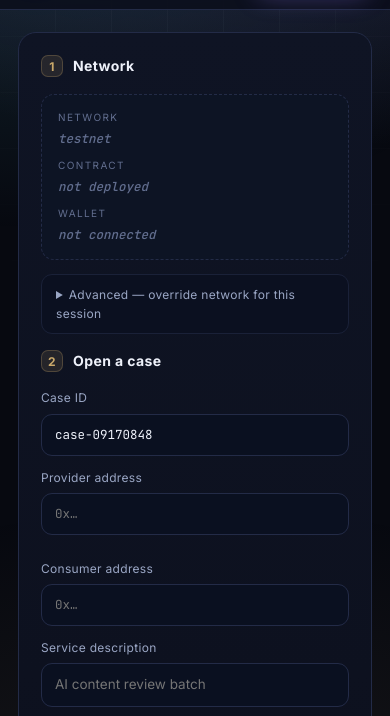
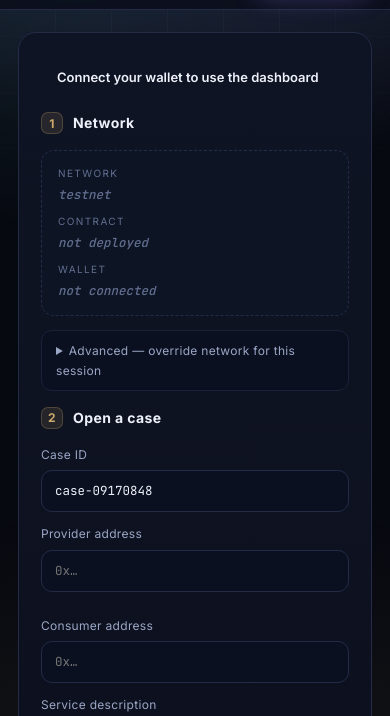
Before and after one commit to weels007/verdict-arc, a website built with Vite: page frontend/index.html in a window 390 px wide. Both pictures are taken after a click on the link "Open the Court". Shown: the part 80-796 px from the top of the page. Built offline with nearby package versions, Linux system fonts and the light colour scheme; no server answers.

Commit message:
fix: add visible wallet requirement notifications for dashboard
- Add notify() function for prominent toast-style messages in dashboard
- Show wallet connection requirement when dashboard loads
- Show error notification when actions fail (no wallet, no adapter, etc.)
- Show success notification when wallet connects
- Add .notify CSS styles (err, warn, ok variants)

Fixes issue where dashboard buttons appear unresponsive when wallet
is not connected - errors were only visible in activity log.

```diff
--- a/frontend/src/main.ts
+++ b/frontend/src/main.ts
@@ -95,6 +95,26 @@ function setConnState(stateName: "idle" | "ok" | "err", label: string): void {
   if (labelEl) labelEl.textContent = label;
 }
 
+let notifyTimeout: number | null = null;
+
+function notify(root: ParentNode, message: string, kind: "err" | "warn" = "err"): void {
+  let box = root.querySelector("#notify") as HTMLDivElement | null;
+  if (!box) {
+    box = document.createElement("div");
+    box.id = "notify";
+    const panel = root.querySelector(".panel");
+    if (panel) panel.insertBefore(box, panel.firstChild);
+  }
+  box.textContent = "";
+  box.className = `notify notify-${kind}`;
+  const t = document.createElement("span");
+  t.textContent = message;
+  box.appendChild(t);
+  box.hidden = false;
+  if (notifyTimeout) window.clearTimeout(notifyTimeout);
+  notifyTimeout = window.setTimeout(() => { box.hidden = true; }, 5000);
+}
+
 // ---------------------------------------------------------------------------
 // Wallet
 // ---------------------------------------------------------------------------
@@ -138,6 +158,7 @@ async function onConnect(root?: ParentNode): Promise<void> {
     updateConnectButton();
     if (root) {
       log(root, "ok", `Connected: ${info.walletName} ${info.address}`);
+      notify(root, `Wallet connected: ${info.walletName} ${shortenAddress(info.address)}`, "ok");
       prefillFromWallet(root);
       rebuildAdapter(root);
       refreshNetworkStatus(root);
@@ -266,6 +287,7 @@ async function onCreateCase(root: ParentNode): Promise<void> {
     adapter = requireAdapter(root);
   } catch (error) {
     log(root, "err", error instanceof Error ? error.message : String(error));
+    notify(root, error instanceof Error ? error.message : String(error), "err");
     return;
   }
   const caseId = inputWithin(root, "case-id").value.trim();
@@ -493,6 +515,7 @@ async function onAction(root: ParentNode, name: string): Promise<void> {
   } catch (error) {
     const message = error instanceof Error ? error.message : String(error);
     log(root, "err", `${name} failed: ${message}`);
+    notify(root, `${name} failed: ${message}`, "err");
   } finally {
     setBusy(root, null);
   }
@@ -702,6 +725,9 @@ function renderDashboard(root: HTMLElement): void {
     log(root, "info", `Network ready → ${state.config.endpoint}`);
   }
   log(root, "info", "Connect a wallet to sign real transactions.");
+  if (!state.wallet) {
+    notify(root, "Connect your wallet to use the dashboard", "warn");
+  }
   void restoreWalletIfApproved(root);
 }
 
--- a/frontend/src/styles.css
+++ b/frontend/src/styles.css
@@ -740,6 +740,30 @@ label { font-size: 12px; color: var(--muted); letter-spacing: 0.3px; }
   padding: 12px 14px;
   background: #0a0f1c;
 }
+.notify {
+  padding: 12px 16px;
+  border-radius: 11px;
+  font-size: 13px;
+  font-weight: 600;
+  margin-bottom: 12px;
+  animation: rise 380ms cubic-bezier(0.2, 0.7, 0.3, 1) both;
+}
+.notify[data-hidden="true"], .notify[hidden] { display: none; }
+.notify.err {
+  background: #f0566a20;
+  border: 1px solid #f0566a66;
+  color: #f0566a;
+}
+.notify.warn {
+  background: #c9a86a20;
+  border: 1px solid #c9a86a66;
+  color: #c9a86a;
+}
+.notify.ok {
+  background: #3fd68f20;
+  border: 1px solid #3fd68f66;
+  color: #3fd68f;
+}
 .log .line { display: flex; gap: 10px; }
 .log .t { color: var(--faint); flex-shrink: 0; }
 .log .ok { color: var(--green); }
```
